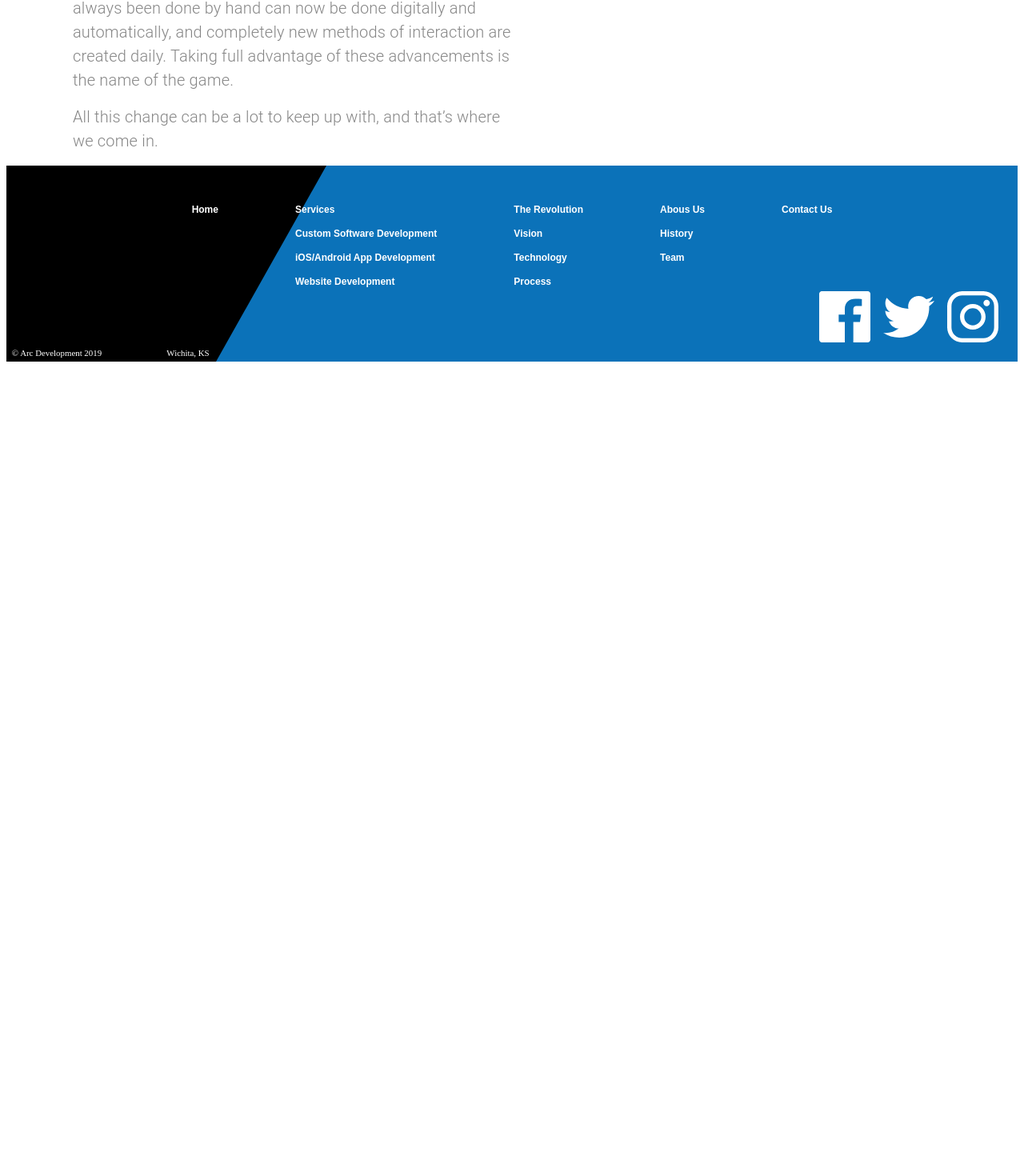
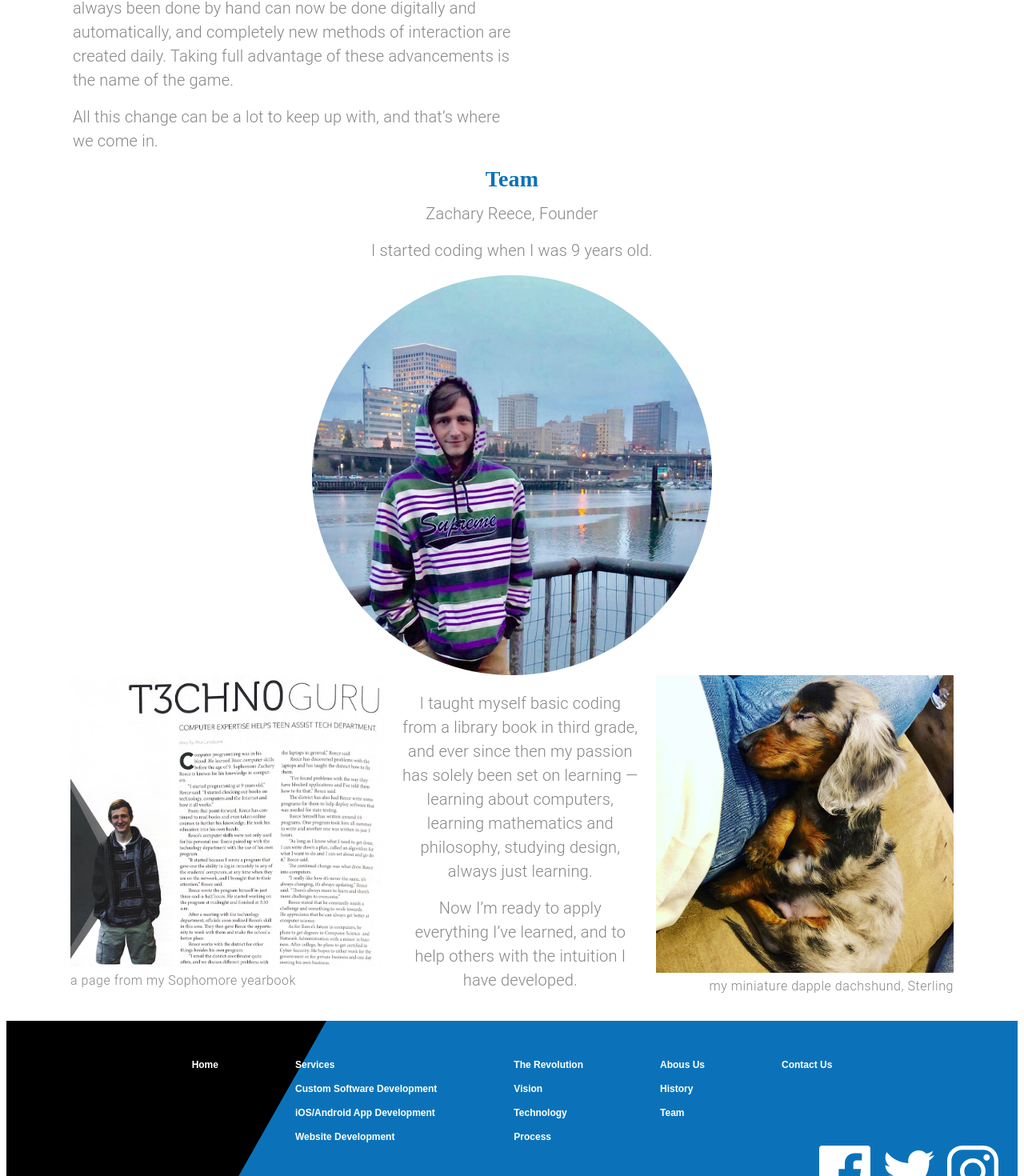
Before and after one commit to BauTancredi/arc-development, a React (Create React App) app: page /about in a window 1280 px wide. Shown: the part 740-2210 px from the top of the page at 80% size. Before the commit the page ends 1200 px from the top, so only its background shows below. Built offline with nearby package versions, Linux system fonts and the light colour scheme; the HTML template or start-up script is replaced by a standard one.

Commit message:
Finishing the About Us page

```diff
--- a/src/components/AboutUs.js
+++ b/src/components/AboutUs.js
@@ -2,9 +2,13 @@
 import { makeStyles, useTheme } from "@material-ui/core/styles";
 import Grid from "@material-ui/core/Grid";
 import Typography from "@material-ui/core/Typography";
+import Avatar from "@material-ui/core/Avatar";
 import useMediaQuery from "@material-ui/core/useMediaQuery";
 
 import history from "../assets/history.svg";
+import profile from "../assets/founder.jpg";
+import yearbook from "../assets/yearbook.svg";
+import puppy from "../assets/puppy.svg";
 
 const useStyles = makeStyles((theme) => ({
   missionStatement: {
@@ -21,6 +25,10 @@
       paddingLeft: "1.5em",
       paddingRight: "1.5em",
     },
+  },
+  avatar: {
+    height: "25em",
+    width: "25em",
   },
 }));
 
@@ -109,6 +117,64 @@
           </Grid>
         </Grid>
       </Grid>
+      <Grid
+        item
+        container
+        direction="column"
+        className={classes.rowContainer}
+        alignItems="center"
+      >
+        <Grid item>
+          <Typography variant="h4" align="center" gutterBottom>
+            Team
+          </Typography>
+        </Grid>
+        <Grid item>
+          <Typography variant="body1" paragraph align="center">
+            Zachary Reece, Founder
+          </Typography>
+          <Typography variant="body1" paragraph align="center">
+            I started coding when I was 9 years old.
+          </Typography>
+        </Grid>
+        <Grid item>
+          <Avatar alt="founder" src={profile} className={classes.avatar} />
+        </Grid>
+        <Grid item container>
+          <Grid item container direction="column" lg>
+            <Grid item>
+              <img src={yearbook} alt="yearbook page about founder" />
+            </Grid>
+            <Grid item>
+              <Typography variant="caption">
+                a page from my Sophomore yearbook
+              </Typography>
+            </Grid>
+          </Grid>
+          <Grid item lg style={{ maxWidth: "45em", padding: "1.25em" }}>
+            <Typography variant="body1" paragraph align="center">
+              I taught myself basic coding from a library book in third grade,
+              and ever since then my passion has solely been set on learning —
+              learning about computers, learning mathematics and philosophy,
+              studying design, always just learning.
+            </Typography>
+            <Typography variant="body1" paragraph align="center">
+              Now I’m ready to apply everything I’ve learned, and to help others
+              with the intuition I have developed.
+            </Typography>
+          </Grid>
+          <Grid item container direction="column" lg alignItems="flex-end">
+            <Grid item>
+              <img src={puppy} alt="puppy" />
+            </Grid>
+            <Grid item>
+              <Typography variant="caption">
+                my miniature dapple dachshund, Sterling
+              </Typography>
+            </Grid>
+          </Grid>
+        </Grid>
+      </Grid>
     </Grid>
   );
 };
--- a/src/components/ui/Theme.js
+++ b/src/components/ui/Theme.js
@@ -60,6 +60,11 @@
       color: arcGrey,
       fontWeight: 300,
     },
+    caption: {
+      fontSize: "1rem",
+      color: arcGrey,
+      fontWeight: 300,
+    },
     learnButton: {
       borderColor: arcBlue,
       color: arcBlue,
```
